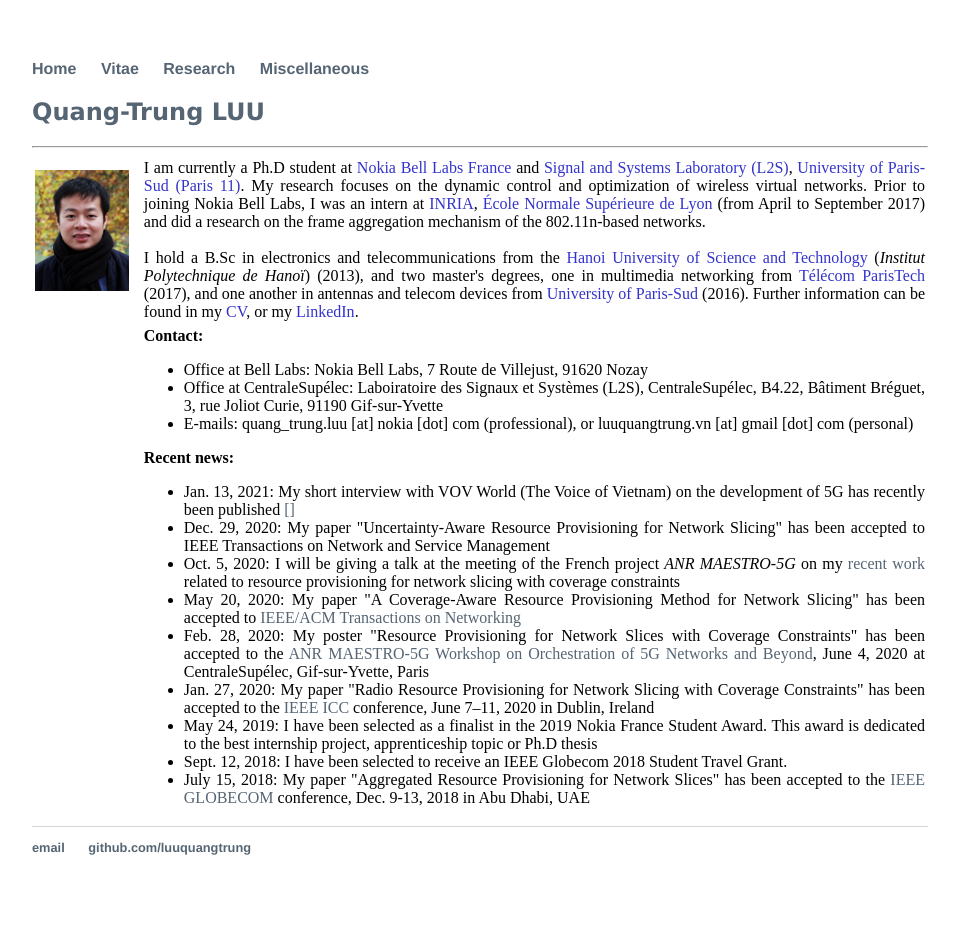
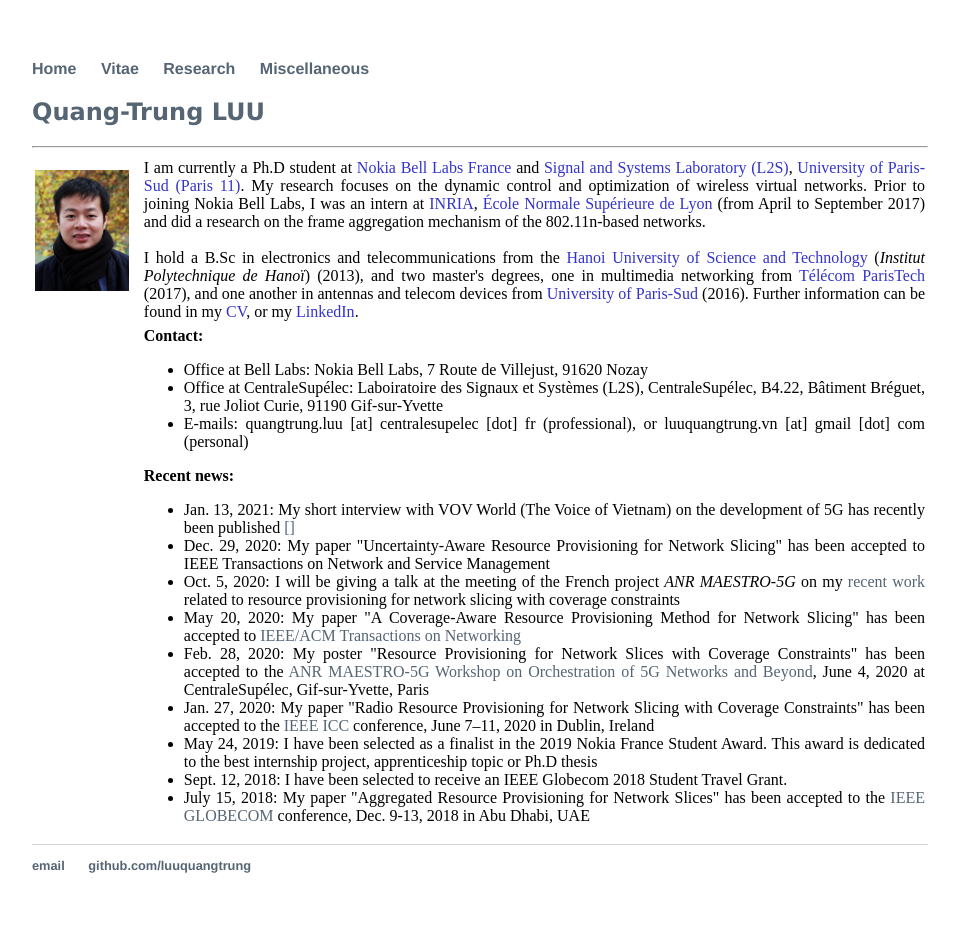
Before and after one commit to luuquangtrung/luuquangtrung.github.io_v1, a Jekyll site: the page built from index.html, in a window 1280 px wide. Shown: the whole page, without its empty margins (160-1119 px from the left). Built offline with Jekyll 4.4.1, drawn with Linux system fonts in a browser that asks for light colours.

Commit message:
update main index

```diff
--- a/index.html
+++ b/index.html
@@ -44,7 +44,7 @@ title: Quang-Trung Luu
 			<ul>
 				<li> Office at Bell Labs: Nokia Bell Labs, 7 Route de Villejust, 91620 Nozay </li>
 				<li> Office at CentraleSupélec: Laboiratoire des Signaux et Systèmes (L2S), CentraleSupélec, B4.22, Bâtiment Bréguet, 3, rue Joliot Curie, 91190 Gif-sur-Yvette  </li>
-				<li> E-mails: quang_trung.luu [at] nokia [dot] com (professional), or luuquangtrung.vn [at] gmail [dot] com (personal) </li>
+				<li> E-mails: quangtrung.luu [at] centralesupelec [dot] fr (professional), or luuquangtrung.vn [at] gmail [dot] com (personal) </li>
 			</ul>
 
 			<b>Recent news:</b>
```
